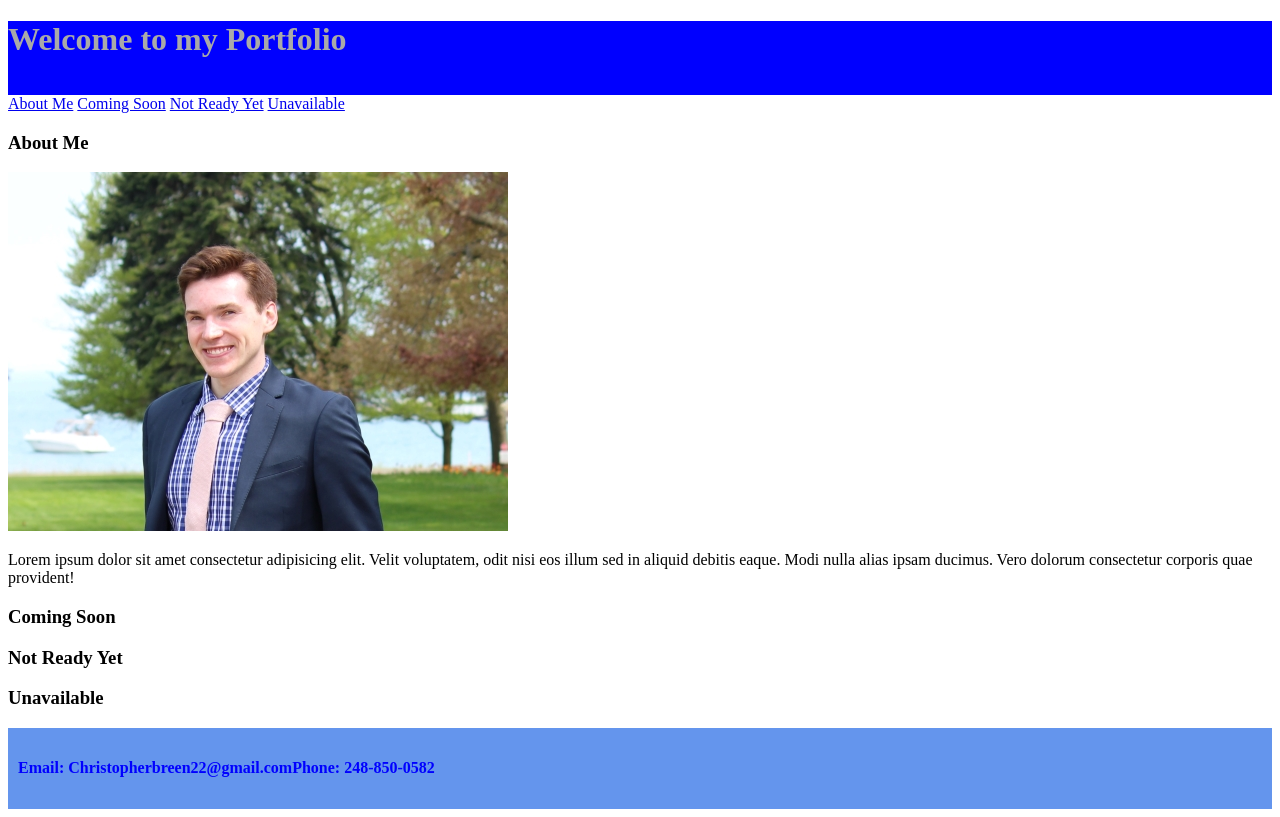
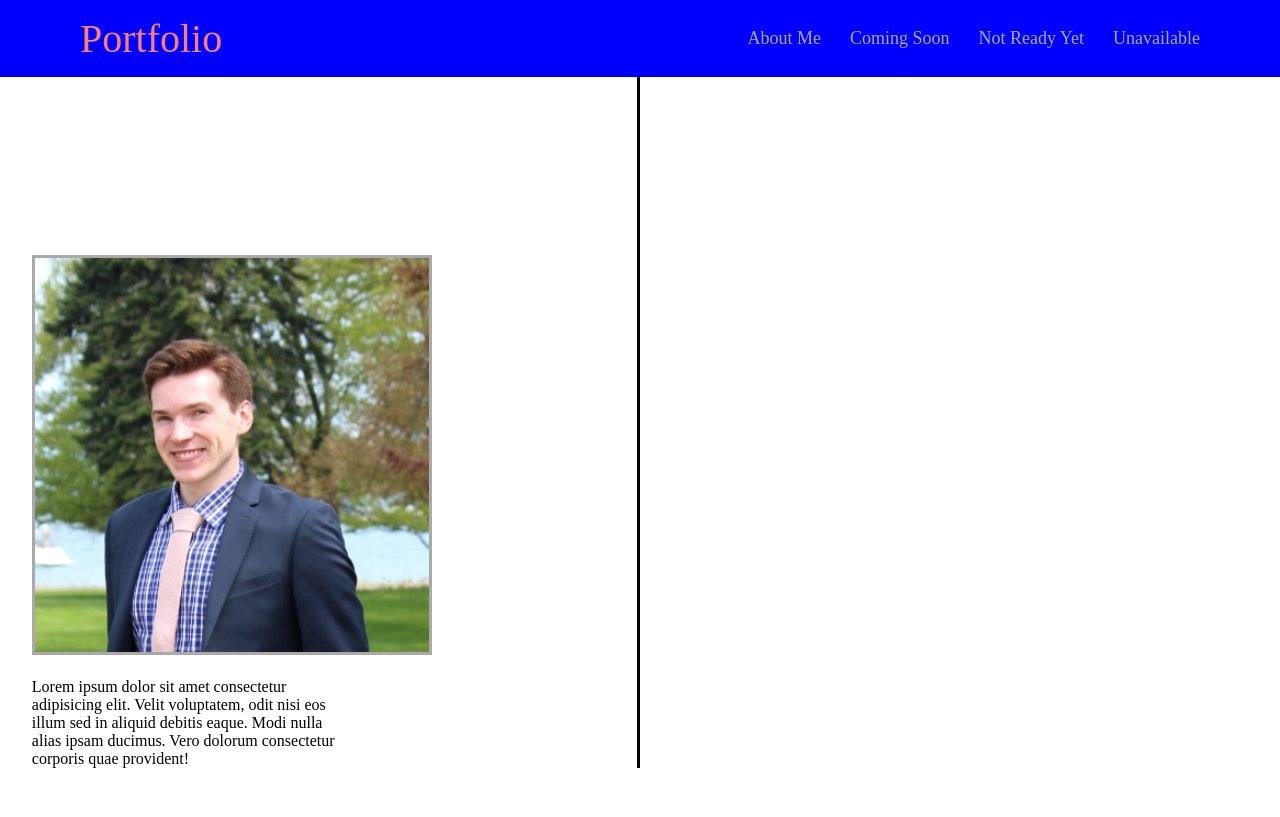
Before and after one commit to Chrisbr916/Homework2-Portfolio, a plain HTML site: page index.html in a window 1280 px wide. Drawn offline with Linux system fonts and the light colour scheme.

Commit message:
pretty much started over

```diff
--- a/index.html
+++ b/index.html
@@ -10,26 +10,81 @@
 </head>
 <!-- this is just so i can do something-->
 <header>
-<h1>Welcome to my Portfolio</h1>
+
 <div1>
 
 
 </div1>
+<!--       <nav class="navbar">
+        <h1>Welcome to my Portfolio</h1>
+
+    <div class="options">
+        <a href="#">About Me</a>
+        <a href="#">Coming Soon</a>
+        <a href="#">Not Ready Yet</a>
+        <a href="#">Unavailable</a>
+          </div>
+          </nav>    -->
+<!--these are the links to the sections of my site -->
+
 </header>
-<!--these are the links to the sections of my site -->
-<nav>
-    <!--use id so that they will go to certain spot-->
-  <a href="#">About Me</a>
-  <a href="#">Coming Soon</a>
-  <a href="#">Not Ready Yet</a>
-  <a href="#">Unavailable</a>
+<!--this is where I will start creating each project to show off my skill as an ace programmer-->
+<body>
+<!--this is the code for the nav bar -->
+<nav class="navbar">
+    <div class ="max-width">
+        <div class="portfolio"><a href="#">Portfolio</a></div>
+        <ul class="options">
+            <li><a href="#">About Me</a></li>
+            <li><a href="#">Coming Soon</a></li>
+            <li><a href="#">Not Ready Yet</a></li>
+            <li><a href="#">Unavailable</a></li>
+        </ul>
+    </div>
 </nav>
-<!--this is where I will start creating each project to show off my skill as an ace programmer-->
-<aside>
-    <h3>About Me</h3>
-    <img class="me_image" img src="best one.jpg" alt="this is a picture of me... I know I'm cute "/>
+<!--this is the code ofr the body, showing work and stuff -->
+<body>
+<section class="About" id="About Me">
+    <div class="mass-width">
+        <h2 class="title">About Me</h2>
+        <h2>About Me</h2>
+        <div class="about-filled">
+            <div class="column left">
+            <img class="me_image" img src="best one.jpg" alt="this is a picture of me... I know I'm cute "/>
+            <p>Lorem ipsum dolor sit amet consectetur adipisicing elit. Velit voluptatem, odit nisi eos illum sed in aliquid debitis eaque. Modi nulla alias ipsam ducimus. Vero dolorum consectetur corporis quae provident!   </p>
+
+        </div> </div>
+
+    </div>
+
+
+
+</section>
+
+
+
+</body>
+
+
+
+
+
+
+
+
+
+
+
+
+
+
+
+<!--
+<block>
+    <h3 id="About Me"> About Me</h3>
+
     <p>Lorem ipsum dolor sit amet consectetur adipisicing elit. Velit voluptatem, odit nisi eos illum sed in aliquid debitis eaque. Modi nulla alias ipsam ducimus. Vero dolorum consectetur corporis quae provident!   </p>
-</aside>
+</block>
 
 
 <div class="projects">
@@ -52,7 +107,7 @@
 
 </div>
 
-
+</body>
 
 <footer>
     <h4>Email: Christopherbreen22@gmail.com
--- a/style.css
+++ b/style.css
@@ -1,24 +1,93 @@
 :root{
     --maincolor: blue;
-    --secondarycolor: cornflowerblue;
+    --secondarycolor: darkgrey;
+    --thirdcolor: salmon;
+}
+*{
+    margin:0;
+    padding:0;
+    box-sizing: border-box;
+    text-decoration: none;
+}
+.max-width{
+    max-width: 1300px;
+    padding: 0 80px;
+    margin: auto;
+}
+/* this is the styling for the nav bav and header */
+.navbar{
+    background: var(--maincolor);
+    position:fixed;
+    width:100%;
+    padding: 15px 0;
+    font-family: 'Times New Roman', Times, serif;
+    margin-bottom: 100px;
+}
+.navbar .max-width{
+    display:flex;
+    align-items: center;
+    justify-content: space-between;
+}
+.navbar .portfolio a{
+    font-size: 40px;
+    font-weight: 500;
+    color: var(--thirdcolor);
+}
+.navbar .options li{
+    list-style: none;
+    display: inline-block;
 }
 
 
-header {
-    border-top: var(--maincolor);
-padding-bottom: 15px;
-background:var(--maincolor);
-color: var(--secondarycolor);
+.navbar .options li a{
+    color:var(--secondarycolor);
+    font-size:18px;
+    margin-left: 25px;
+
+}
+.About{
+    font-family: 'Times New Roman', Times, serif;
+    border: var(--secondarycolor);
+    border-right: solid;
+    width: 50%;
+    height: 50%;
+}
+.About .title{
+    text-align: center;
+    font-family: sans-serif;
+}
+.About .about-filled .left img{
+   height: 400px;
+   width: 400px;
+   object-fit:cover;
+   margin-top: 200px;
+   margin-left: 5%;
+   border-style: solid;
+   border-color: var(--secondarycolor);
+
+}
+p{
+    width: 50%;
+    flex-wrap: wrap;
+    margin-left: 5%;
+    margin-top: 3%;
+}
+h2{
+    color: var();
+}
+/*
+
+.block p{
+    justify-content: right;
+    flex-wrap: wrap;
+
+}
+h1{
+    color:darkgrey;
 }
 
-h1{
-color:darkgrey;
-}
-h4{
-    color:var(--maincolor)
-}
 footer{
     display: flex;
-    background-color: cornflowerblue;
+    background-color: var(--secondarycolor);
     padding: 10px;
 }
```
